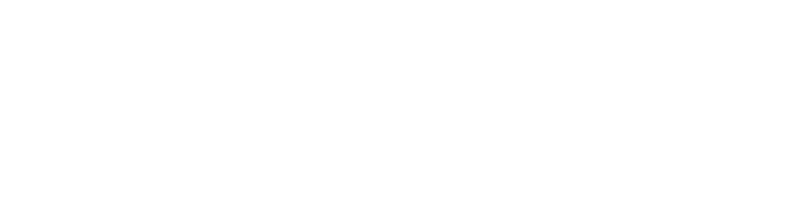
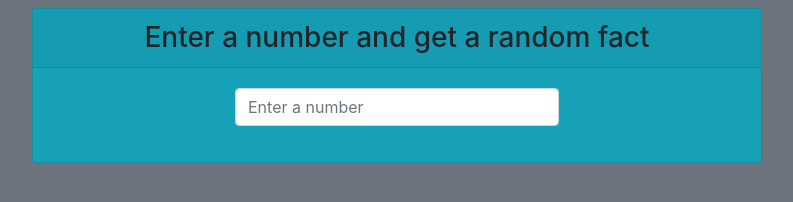
Before and after one commit to nykrisz/simpleApps, a plain HTML site: page numberFacts/index.html in a window 1280 px wide. Shown: the whole page, without its empty margins (243-1036 px from the left). Drawn offline with nearby package versions, Linux system fonts and the light colour scheme.

Commit message:
simple style added

```diff
--- a/numberFacts/index.html
+++ b/numberFacts/index.html
@@ -4,9 +4,29 @@
     <meta charset="UTF-8">
     <meta name="viewport" content="width=device-width, initial-scale=1.0">
     <meta http-equiv="X-UA-Compatible" content="ie=edge">
-    <title>Nuber Facts</title>
+    <title>Number Facts</title>
+    <link rel="stylesheet" href="https://stackpath.bootstrapcdn.com/bootstrap/4.1.3/css/bootstrap.min.css" integrity="sha384-MCw98/SFnGE8fJT3GXwEOngsV7Zt27NXFoaoApmYm81iuXoPkFOJwJ8ERdknLPMO" crossorigin="anonymous">
+    <style>
+        #output{
+            display: none;
+        }
+    </style>
 </head>
-<body>
-
+<body class="bg-secondary">
+    <div class="container">
+        <div class="row">
+            <div class="col-md-8 mx-auto mt-2">
+                <div class="card bg-info text-center">
+                    <h3 class="card-header">Enter a number and get a random fact</h3>
+                    <div class="mx-auto col-md-6 card-body form-group">
+                        <input class="form-control" type="number" id="#inputNumber" placeholder="Enter a number">
+                    </div>
+                    <div class="card-footer" id="output">
+                        <h2 id="factText" class="card-text"></h2>
+                    </div>
+                </div>
+            </div>
+        </div>
+    </div>
 </body>
 </html>
```
